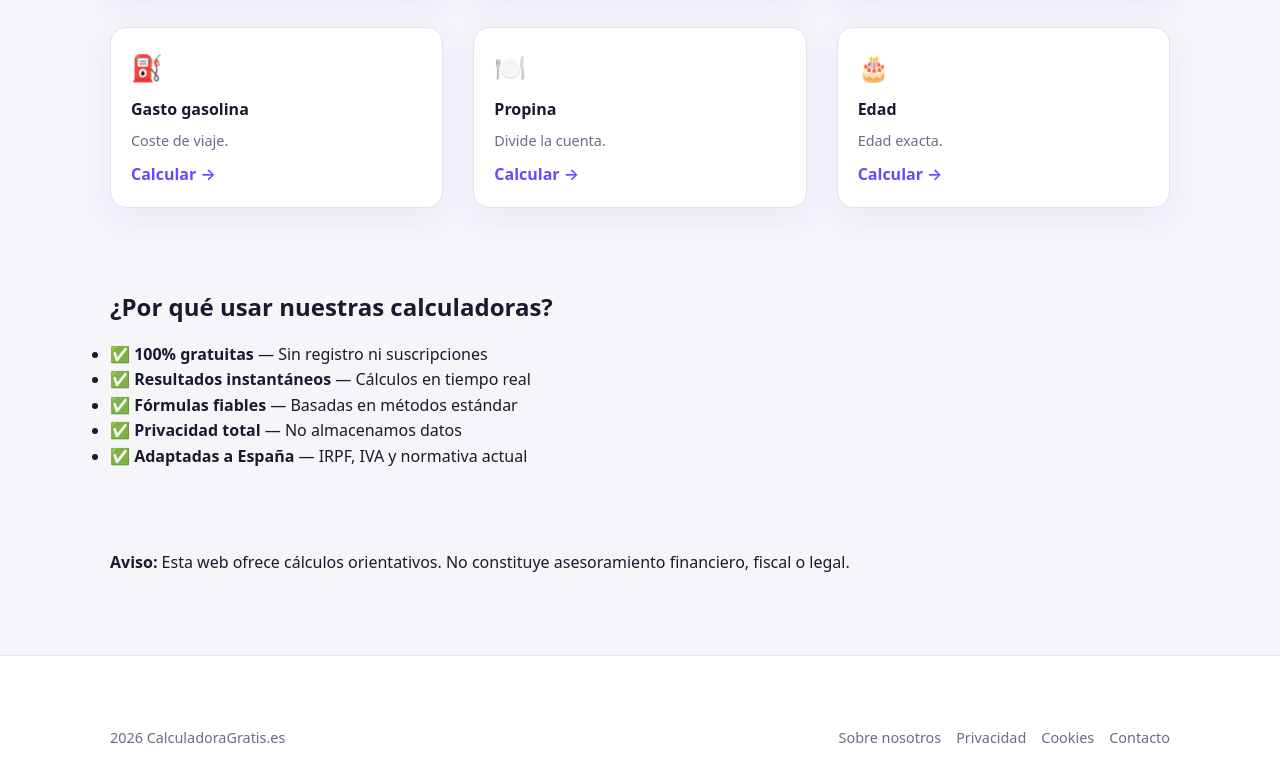
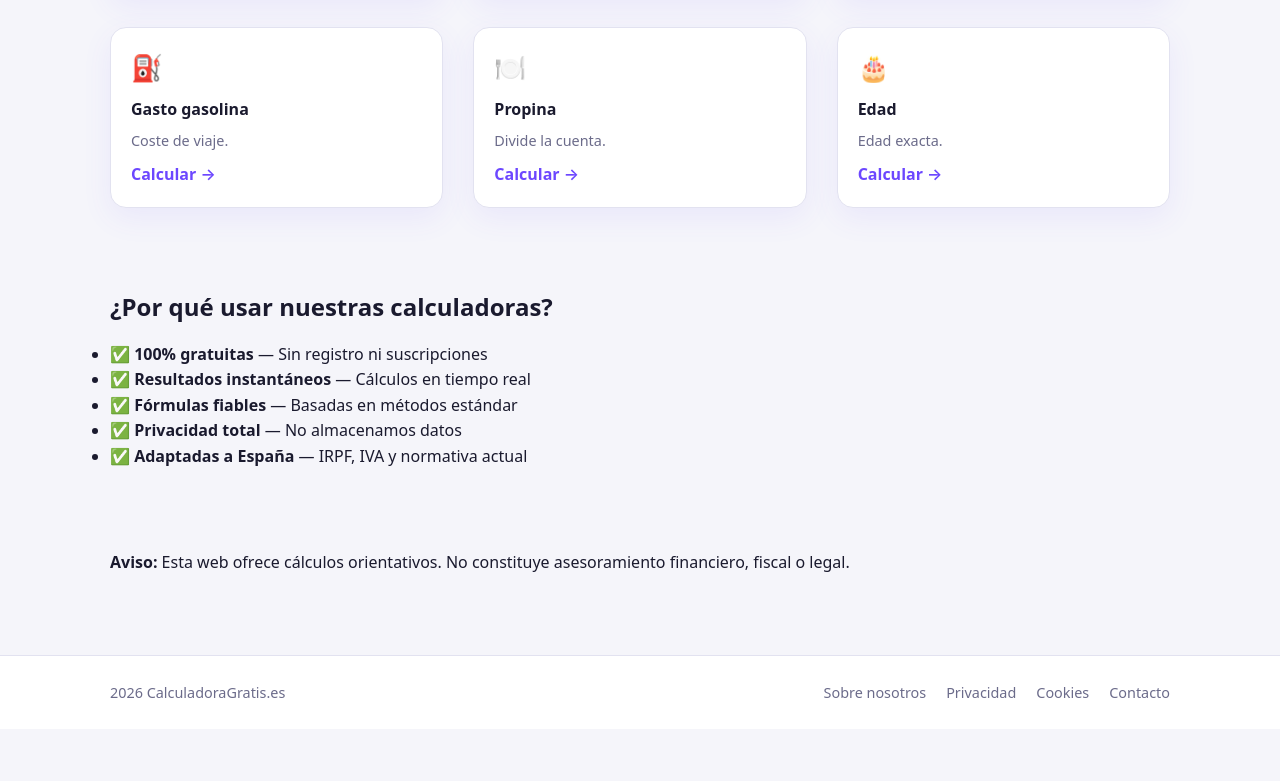
Before and after one commit to Gemtnf2026/calculadoragratis-es, a plain HTML site: page index.html in a window 1280 px wide. Shown: the part 1619-2400 px from the top of the page. After the commit the page ends 2348 px from the top, so only its background shows below. Drawn offline with Linux system fonts and the light colour scheme.

Commit message:
Update style.css

```diff
--- a/style.css
+++ b/style.css
@@ -141,36 +141,42 @@
   margin-bottom: 15px;
 }
 
-/* ===== FOOTER ===== */
+/* ===== FOOTER PRO FIX ===== */
+
 .ft {
   background: #fff;
   border-top: 1px solid var(--border);
+  padding: 25px 0;
   margin-top: 40px;
-  padding: 30px 0;
 }
 
 .footer-inner {
+  max-width: 1100px;
+  margin: 0 auto;
+  padding: 0 20px;
+
   display: flex;
   justify-content: space-between;
   align-items: center;
-  flex-wrap: wrap;
 }
 
+/* texto izquierda */
 .footer-copy {
   font-size: 0.9rem;
   color: var(--muted);
 }
 
+/* links derecha */
 .footer-links {
   display: flex;
-  gap: 15px;
-  flex-wrap: wrap;
+  gap: 20px;
 }
 
 .footer-links a {
   text-decoration: none;
   color: var(--muted);
   font-size: 0.9rem;
+  transition: color 0.2s;
 }
 
 .footer-links a:hover {
@@ -179,14 +185,6 @@
 
 /* ===== RESPONSIVE ===== */
 @media (max-width: 768px) {
-  .wrap {
-    padding: 20px;
-  }
-
-  .hero-top h1 {
-    font-size: 2rem;
-  }
-
   .footer-inner {
     flex-direction: column;
     gap: 10px;
```
